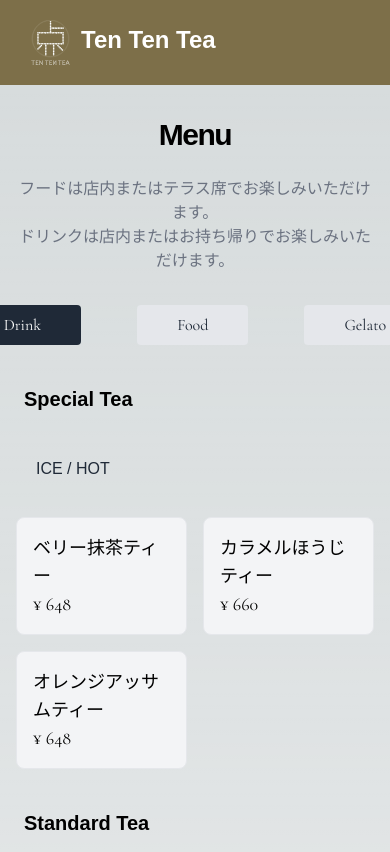
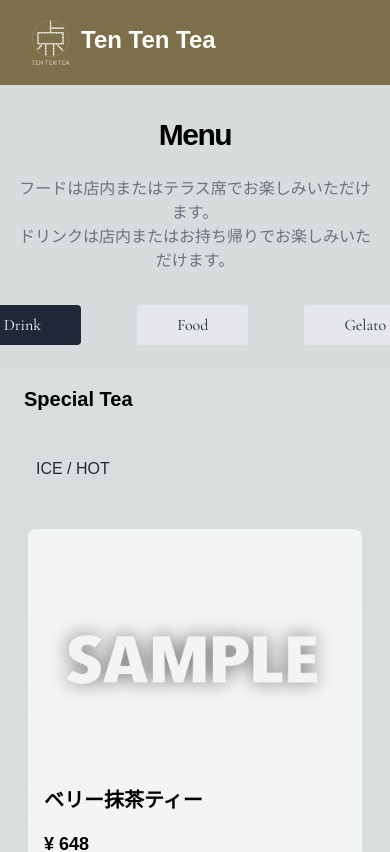
Before and after one commit to Riku-Takata/tententea-site, a Next.js app: page /components/AllMenu in a window 390 px wide. Shown: the top 852 px of the page. Built offline with nearby package versions, Linux system fonts and the light colour scheme; a web font is replaced by a local one.

Commit message:
end the front1

```diff
--- a/app/components/AllMenu/page.tsx
+++ b/app/components/AllMenu/page.tsx
@@ -30,18 +30,18 @@ export default function AllMenu(){
             {   type: 'Special Tea',
                 type2: 'ICE / HOT',
                 items: [
-                    {name: 'ベリー抹茶ティー', price: '¥ 648', image:''},
-                    {name: 'カラメルほうじティー', price: '¥ 660', image:''},
-                    {name: 'オレンジアッサムティー', price: '¥ 648', image:''},
+                    {name: 'ベリー抹茶ティー', price: '¥ 648', image:'/sample.png'},
+                    {name: 'カラメルほうじティー', price: '¥ 660', image:'/sample.png'},
+                    {name: 'オレンジアッサムティー', price: '¥ 648', image:'/sample.png'},
                 ]
             },
             {   type: 'Standard Tea',
                 type2: 'ICE / HOT',
                 items: [
-                    {name: '紅茶', price: '¥ 432', image:''},
-                    {name: 'ほうじ茶', price: '¥ 432', image:''},
-                    {name: '鉄観音烏龍茶', price: '¥ 432', image:''},
-                    {name: 'ジャスミン緑茶', price: '¥ 432', image:''},
+                    {name: '紅茶', price: '¥ 432', image:'/sample.png'},
+                    {name: 'ほうじ茶', price: '¥ 432', image:'/sample.png'},
+                    {name: '鉄観音烏龍茶', price: '¥ 432', image:'/sample.png'},
+                    {name: 'ジャスミン緑茶', price: '¥ 432', image:'/sample.png'},
                     ]
             },
             {   type: '',
@@ -57,20 +57,20 @@ export default function AllMenu(){
             {   type: '本格中国茶',
                 type2: 'HOT',
                 items: [
-                    {name: '黄金桂(烏龍茶)', price: '¥ 540', image:''},
-                    {name: '四季春茶(烏龍茶)', price: '¥ 540', image:''},
-                    {name: '白牡丹(白茶)', price: '¥ 540', image:''},
-                    {name: '茉莉香片(ジャスミン茶)', price: '¥ 540', image:''},
-                    {name: '龍井茶(緑茶)', price: '¥ 540', image:''},
+                    {name: '黄金桂(烏龍茶)', price: '¥ 540', image:'/sample.png'},
+                    {name: '四季春茶(烏龍茶)', price: '¥ 540', image:'/sample.png'},
+                    {name: '白牡丹(白茶)', price: '¥ 540', image:'/sample.png'},
+                    {name: '茉莉香片(ジャスミン茶)', price: '¥ 540', image:'/sample.png'},
+                    {name: '龍井茶(緑茶)', price: '¥ 540', image:'/sample.png'},
                     ]
             },
             {   type: 'コーヒー',
                 type2: 'ICE / HOT',
                 items: [
-                    {name: 'ブラックコーヒー', price: '¥ 432', image:''},
-                    {name: 'カフェラテ', price: '¥ 518', image:''},
-                    {name: 'キャラメルラテ', price: '¥ 561', image:''},
-                    {name: 'アーモンドキャラメルラテ', price: '¥ 561', image:''},
+                    {name: 'ブラックコーヒー', price: '¥ 432', image:'/sample.png'},
+                    {name: 'カフェラテ', price: '¥ 518', image:'/sample.png'},
+                    {name: 'キャラメルラテ', price: '¥ 561', image:'/sample.png'},
+                    {name: 'アーモンドキャラメルラテ', price: '¥ 561', image:'/sample.png'},
                     ]
             },
             {   type: '黒糖ミルクラテ ¥ 507',
@@ -85,65 +85,65 @@ export default function AllMenu(){
             {   type: 'Foods',
                 type2: 'Hot Sandwiches',
                 items: [
-                    {name: '立山ホークのトマト煮', price: '¥ 1580', image:''},
-                    {name: '色々きのこのクリームソース煮', price: '¥ 1480', image:''},
-                    {name: 'シュリンプフリットと自家製タルタル', price: '¥ 1380', image:''},
-                    {name: 'スモークサーモンとクリームチーズ', price: '¥ 1479', image:''},
+                    {name: '立山ホークのトマト煮', price: '¥ 1580', image:'/sample.png'},
+                    {name: '色々きのこのクリームソース煮', price: '¥ 1480', image:'/sample.png'},
+                    {name: 'シュリンプフリットと自家製タルタル', price: '¥ 1380', image:'/sample.png'},
+                    {name: 'スモークサーモンとクリームチーズ', price: '¥ 1479', image:'/sample.png'},
                     ]
             },
             {   type: '',
                 type2: 'Others',
                 items: [
-                    {name: '色々やさいのファーマーズシーザー', price: '¥ 1380', image:''},
-                    {name: '煮込みデミグラスハンバーグ', price: '¥ 1580', image:''},
-                    {name: 'モッツアレラと厚切りベーコンのトマトソースパスタ', price: '¥ 1580', image:''},
-                    {name: 'デミグラスソースのふわふわオムライス', price: '¥ 1380', image:''},
+                    {name: '色々やさいのファーマーズシーザー', price: '¥ 1380', image:'/sample.png'},
+                    {name: '煮込みデミグラスハンバーグ', price: '¥ 1580', image:'/sample.png'},
+                    {name: 'モッツアレラと厚切りベーコンのトマトソースパスタ', price: '¥ 1580', image:'/sample.png'},
+                    {name: 'デミグラスソースのふわふわオムライス', price: '¥ 1380', image:'/sample.png'},
                     ]
             },
             {   type: 'Sweets',
                 type2: '',
                 items: [
-                    {name: 'ふわとろデニッシュフレンチトースト', price: '¥ 880', image:''},
-                    {name: '能登ミルクジェラートとWベリーのデニッシュフレンチトースト', price: '¥ 1080', image:''},
-                    {name: 'メルティーショートケーキ', price: '¥ 980', image:''},
-                    {name: 'マンゴーとジェラートのアーモンドミルクワッフル', price: '¥ 980', image:''},
+                    {name: 'ふわとろデニッシュフレンチトースト', price: '¥ 880', image:'/sample.png'},
+                    {name: '能登ミルクジェラートとWベリーのデニッシュフレンチトースト', price: '¥ 1080', image:'/sample.png'},
+                    {name: 'メルティーショートケーキ', price: '¥ 980', image:'/sample.png'},
+                    {name: 'マンゴーとジェラートのアーモンドミルクワッフル', price: '¥ 980', image:'/sample.png'},
                     ]
             },
             {   type: 'SET',
                 type2: '+ ¥330',
                 items: [
-                    {name: 'ブラックコーヒー(Hot/Ice)', price: '', image:''},
-                    {name: '紅茶(Hot/Ice)', price: '', image:''},
-                    {name: '烏龍茶(Hot/Ice)', price: '', image:''},
-                    {name: 'アップルジュース', price: '', image:''},
+                    {name: 'ブラックコーヒー(Hot/Ice)', price: '', image:'/sample.png'},
+                    {name: '紅茶(Hot/Ice)', price: '', image:'/sample.png'},
+                    {name: '烏龍茶(Hot/Ice)', price: '', image:'/sample.png'},
+                    {name: 'アップルジュース', price: '', image:'/sample.png'},
                     ]
             },
             {   type: '',
                 type2: '+ ¥440',
                 items: [
-                    {name: 'カフェラテ(Hot/Ice)', price: '', image:''},
-                    {name: '本格中国茶黄金桂(Hot)', price: '', image:''},
-                    {name: '本格中国茶白牡丹(Hot)', price: '', image:''},
-                    {name: '本格中国茶茉莉香片(Hot)', price: '', image:''},
-                    {name: '高級中国茶龍井(Hot)', price: '', image:''},
-                    {name: '高級中国茶四季春(Hot)', price: '', image:''},
+                    {name: 'カフェラテ(Hot/Ice)', price: '', image:'/sample.png'},
+                    {name: '本格中国茶黄金桂(Hot)', price: '', image:'/sample.png'},
+                    {name: '本格中国茶白牡丹(Hot)', price: '', image:'/sample.png'},
+                    {name: '本格中国茶茉莉香片(Hot)', price: '', image:'/sample.png'},
+                    {name: '高級中国茶龍井(Hot)', price: '', image:'/sample.png'},
+                    {name: '高級中国茶四季春(Hot)', price: '', image:'/sample.png'},
                     ]
             },
             {   type: '',
                 type2: '+ ¥660 (中国茶をポットでお出しします)',
                 items: [
-                    {name: '本格中国茶黄金桂(Hot)', price: '', image:''},
-                    {name: '本格中国茶白牡丹(Hot)', price: '', image:''},
-                    {name: '本格中国茶茉莉香片(Hot)', price: '', image:''},
-                    {name: '高級中国茶龍井(Hot)', price: '', image:''},
-                    {name: '高級中国茶四季春(Hot)', price: '', image:''},
+                    {name: '本格中国茶黄金桂(Hot)', price: '', image:'/sample.png'},
+                    {name: '本格中国茶白牡丹(Hot)', price: '', image:'/sample.png'},
+                    {name: '本格中国茶茉莉香片(Hot)', price: '', image:'/sample.png'},
+                    {name: '高級中国茶龍井(Hot)', price: '', image:'/sample.png'},
+                    {name: '高級中国茶四季春(Hot)', price: '', image:'/sample.png'},
                     ]
             },
             {   type: '',
                 type2: 'デザートジェラート',
                 items: [
-                    {name: 'シングルジェラート(カップ/コーン)', price: '¥ 429', image:''},
-                    {name: 'ダブルジェラート(カップ/コーン)', price: '¥ 539', image:''},
+                    {name: 'シングルジェラート(カップ/コーン)', price: '¥ 429', image:'/sample.png'},
+                    {name: 'ダブルジェラート(カップ/コーン)', price: '¥ 539', image:'/sample.png'},
                     ]
             },
         ],
@@ -151,8 +151,8 @@ export default function AllMenu(){
         {   type: '',
             type2: '',
             items: [
-                {name: 'シングルジェラート（カップ / コーン）', price: '¥ 432', image:''},
-                {name: 'ダブルジェラート（カップ / コーン）', price: '¥ 540', image:''},
+                {name: 'シングルジェラート（カップ / コーン）', price: '¥ 432', image:'/sample.png'},
+                {name: 'ダブルジェラート（カップ / コーン）', price: '¥ 540', image:'/sample.png'},
                 ]
         },
         {   type: 'Kinds',
@@ -218,12 +218,22 @@ export default function AllMenu(){
                             <div key={index}>
                                 <h2 className="p-2 text-xl font-bold mb-4">{group.type}</h2>
                                 <h5 className="p-5 mb-4 text-gray-800">{group.type2}</h5>
-                                <div className="grid grid-cols-2 md:grid-cols-3 gap-4">
-                                {group.items.map((item, idx) => (
-                                    <div key={idx} className="p-4 border text-lg rounded-lg bg-gray-100">
-                                    {item.name}<br/>{item.price}
-                                    </div>
-                                ))}
+                                <div className="grid md:grid-cols-2 lg:grid-cols-3 gap-6">
+                                    {group.items.map((item, idx) => (
+                                        <div key={idx} className="bg-gray-100 dark:bg-gray-800 rounded-lg p-4 m-3">
+                                            {item.image && (
+                                                <Image
+                                                src={item.image}
+                                                alt="Menu Image"
+                                                width={300}
+                                                height={200}
+                                                className="rounded-lg mb-4 object-cover"
+                                                />
+                                            )}
+                                            <h3 className="text-xl font-semibold">{item.name}</h3>
+                                            <h5 className="font-bold text-lg mt-4">{item.price}</h5>
+                                        </div>
+                                    ))}
                                 </div>
                             </div>
                             ))}
--- a/app/components/layout/Location/page.tsx
+++ b/app/components/layout/Location/page.tsx
@@ -45,9 +45,9 @@ export default function Map(){
                             <div className="pt-10 mx-auto grid items-center gap-8 sm:max-w-4xl md:gap-12 lg:max-w-5xl">
                                 <div className="grid gap-1">
                                     <h3 className="text-lg font-bold">＜ 営業時間 ＞</h3>
-                                    <p className="text-2xl text-gray-500 dark:text-gray-400">
+                                    <h5 className="text-lg text-gray-500 dark:text-gray-400">
                                     11:00 ~ 20:00
-                                    </p>
+                                    </h5>
                                     <p className="text-sm text-gray-500 dark:text-gray-400">
                                     水曜定休日
                                     </p>
--- a/app/components/layout/Operation/page.tsx
+++ b/app/components/layout/Operation/page.tsx
@@ -43,7 +43,7 @@ export default function Operation(){
                             className="md:max-w-[400px] w-full lg:max-w-[550px] block bg-gray-300 md:px-6 md:py-4 md:text-sm lg:text-lg text-lg lg:px-8 lg:py-6 px-8 py-6 rounded-md hover:bg-gray-400 focus:ring-4 focus:outline-none focus:ring-[#908464] font-medium text-center"
                             onClick={openModal2}
                         >
-                            お食事以外のドリンクやジェラートをご注文したいお客様 →
+                            お食事以外のご注文したいお客様 →
                         </button>
                         <ModalOut isOpen2={isModalOpen2} onClose2={closeModal2} />
                     </div>
--- a/app/globals.css
+++ b/app/globals.css
@@ -36,3 +36,7 @@ h1, h2, h3, h4, h5, h6 {
     text-wrap: balance;
   }
 }
+
+.number-font {
+  font-family: 'Courier New', Courier, monospace; /* 数字に適用するフォントを指定 */
+}
--- a/app/page.tsx
+++ b/app/page.tsx
@@ -9,7 +9,7 @@ import Header from "./components/layout/Header/page";
 import { useEffect, useState } from "react";
 import Footer from "./components/layout/Footer/page";
 import LoadingIndicator from "./components/layout/LoadingIndicater/page";
-import Auth from "./components/useAuth/useAuth";
+
 
 export default function Home() {
   const [loading, setLoading] = useState(true);
@@ -33,7 +33,6 @@ export default function Home() {
           <Menu />
           <Operation />
           <Map />
-          <Auth/>
           <Footer />
         </main>
       )}
```
Also changed, not shown: app/components/Contact/page.tsx (+3 -6 lines), app/components/Management/page.tsx (added, +24 -0 lines), app/components/layout/ComHeader2/page.tsx (added, +17 -0 lines), public/icons8-user-24.png (added), public/icons8-user-48.png (added).
